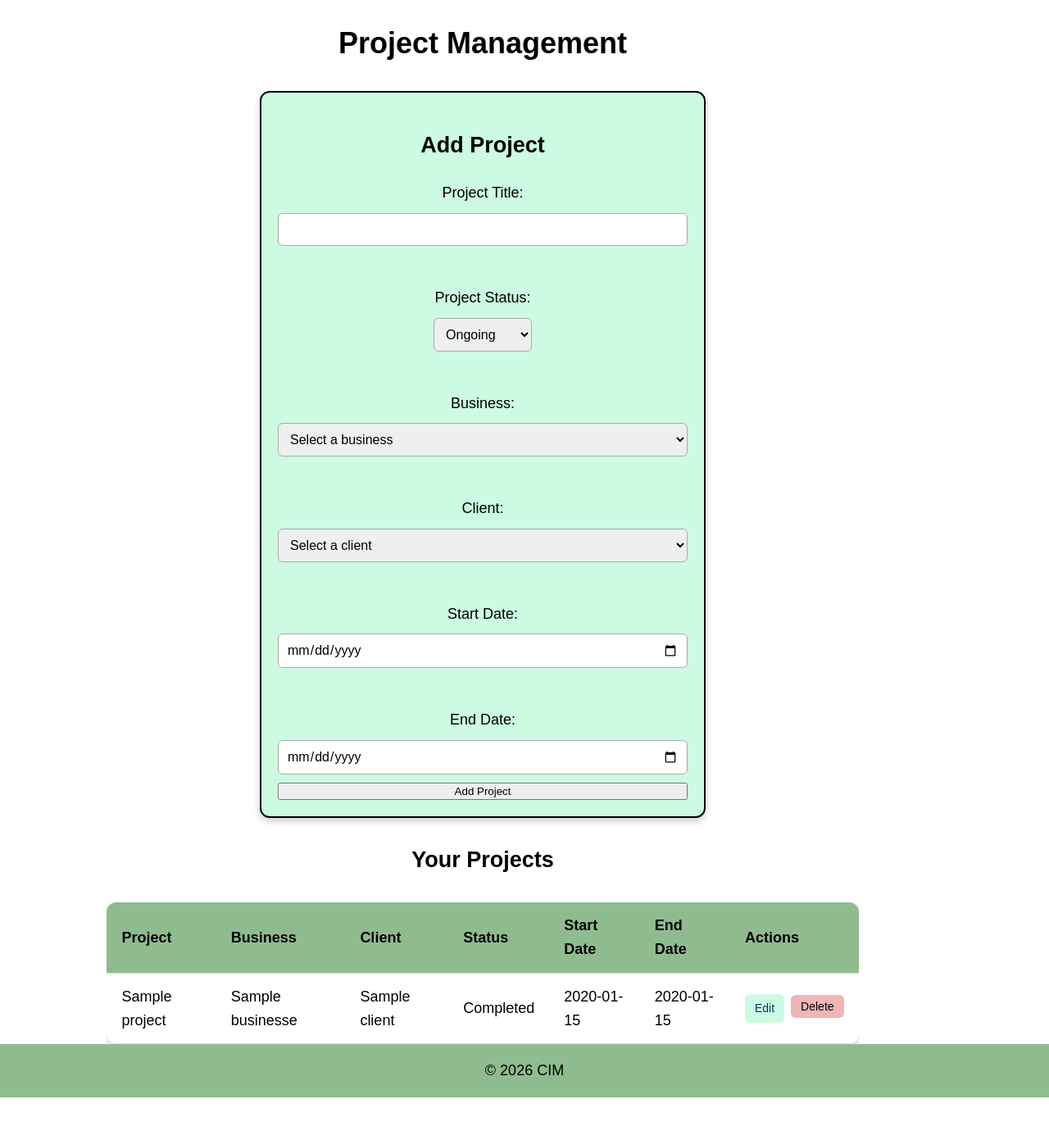
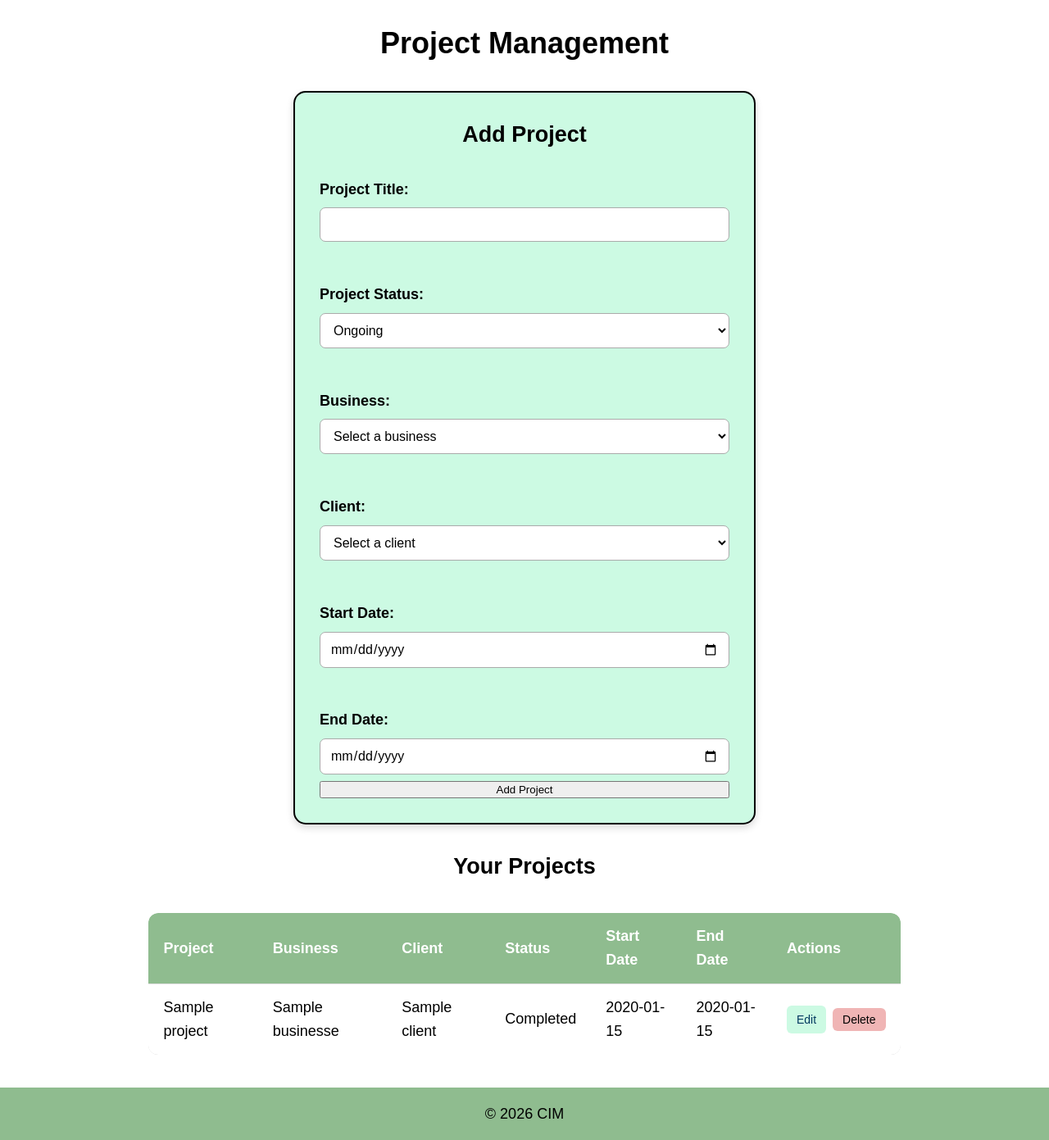
Before and after one commit to sabrynasalleh/tax-my-webapp, a Flask app: page /projects in a window 1280 px wide. Shown: the part 135-1526 px from the top of the page at 82% size. Before the commit the page ends 1474 px from the top, so only its background shows below. Run offline with Flask 3, Linux system fonts and the light colour scheme; a user stored in the database is signed in; tables that the repository leaves empty hold one stand-in row (values such as "Sample post").

Commit message:
Adding more style to project page

```diff
--- a/static/style.css
+++ b/static/style.css
@@ -428,28 +428,57 @@ a {
 .project-page {
     width: 90%;
     max-width: 1200px;
+    margin: 0 auto;
     text-align: center;
+}
+
+.project-page h1{
+    margin-bottom: 25px;
 }
 
 .project-form-card {
     background-color: rgb(204, 250, 227);
     margin: 30px auto;
+    padding: 30px;
     max-width: 500px;
+    border-radius: 15px;
+    box-shadow: 0 4px 10px rgba(0,0,0,0.15);
+}
+
+.project-form-card h2{
+    margin-top: 0;
+    margin-bottom: 25px;
 }
 
 .project-form-card form {
     display: flex;
     flex-direction: column;
-    gap: 10px;
+    gap: 8px;
+    text-align: left;
+}
+
+.project-form-card label{
+    font-weight: bold;
+    margin-top: 5px;
 }
 
 .project-form-card input,
 .project-form-card select {
-    padding: 10px;
+    width: 100%;
+    box-sizing: border-box;
+    padding: 11px 12px;
     border: 1px solid #aaa;
-    border-radius: 6px;
+    border-radius: 7px;
     font-family: 'Montserrat', sans-serif;
     font-size: 16px;
+    background-color: white;
+}
+
+.project-form-card input:focus,
+.project-form-card select:focus {
+    outline: none;
+    border-color: darkseagreen;
+    box-shadow: 0 0 0 2px rgba(143, 188, 143, 0.25);
 }
 
 
@@ -458,7 +487,9 @@ a {
 .project-table-container {
     width: 100%;
     overflow-x: auto;
-    margin-top: 30px;
+    margin-top: 35px;
+    margin-bottom: 40px;
+    border-radius: 12px;
 }
 
 .project-table {
@@ -479,7 +510,12 @@ a {
 
 .project-table th {
     background-color: darkseagreen;
+    color: white;
     font-weight: bold;
+}
+
+.project-table tr:last-child td{
+    border-bottom: none;
 }
 
 .project-table tr:hover {
@@ -488,7 +524,7 @@ a {
 
 .project-buttons {
     display: flex;
-    justify-content: center;
+    align-items: center;
     gap: 8px;
 }
 
```
